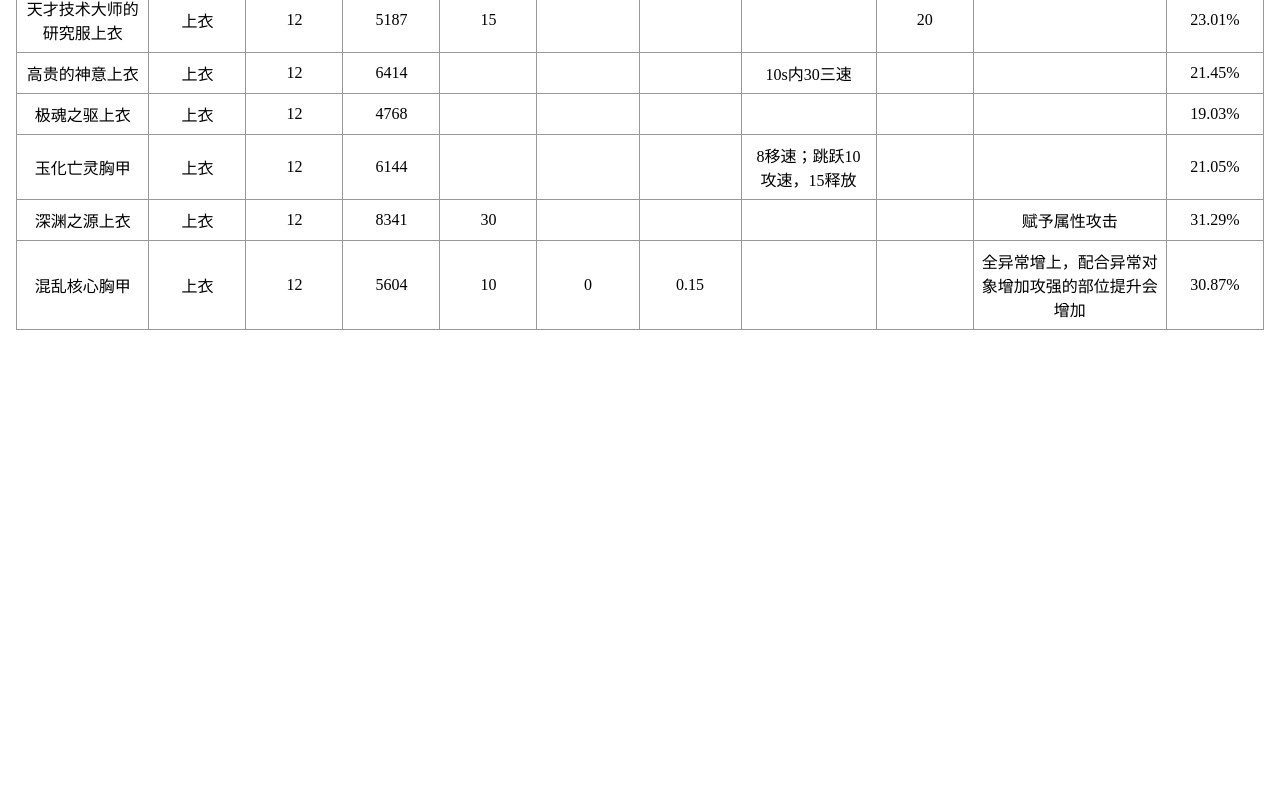
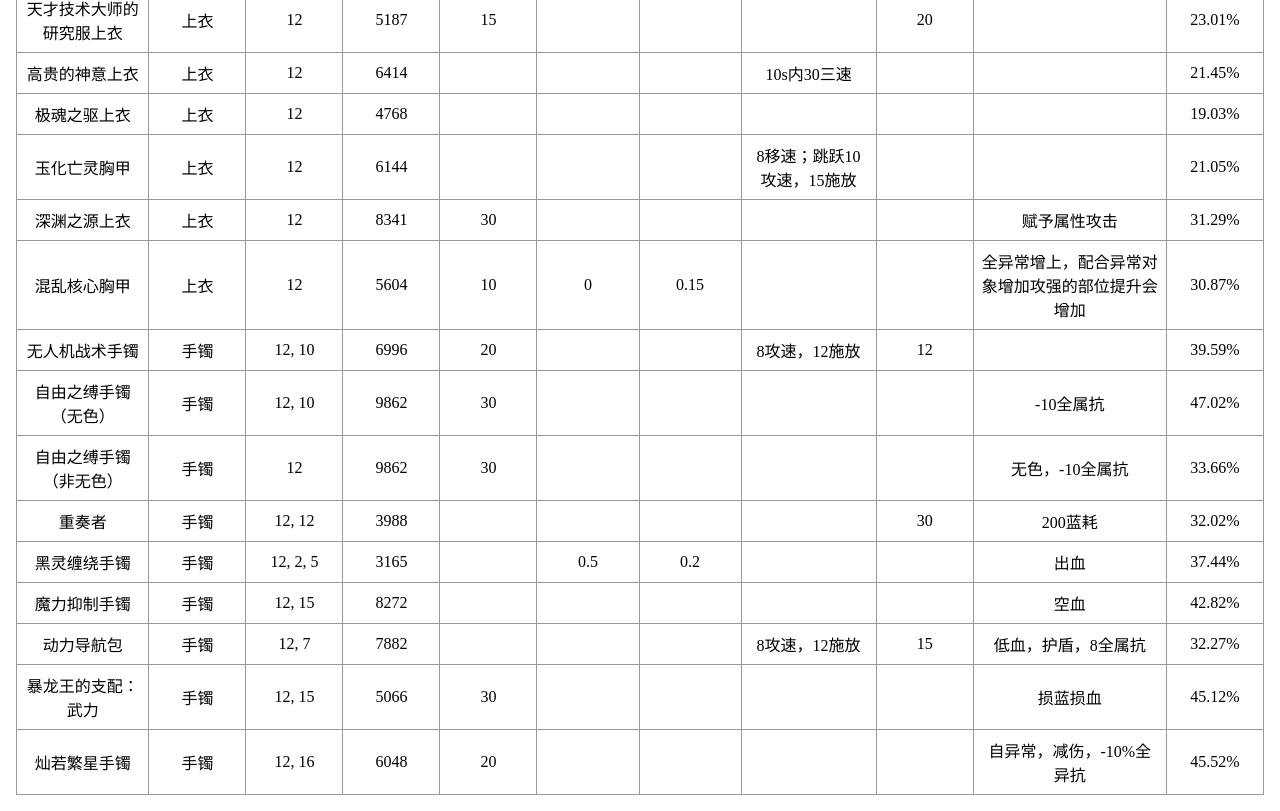
Before and after one commit to Gu-Miao/dnf-105ss, a React (Vite) app: page / in a window 1280 px wide. Shown: the part 900-1711 px from the top of the page. Before the commit the page ends 1246 px from the top, so only its background shows below. Built offline with nearby package versions, Linux system fonts and the light colour scheme.

Commit message:
Update data

```diff
--- a/src/data.ts
+++ b/src/data.ts
@@ -59,14 +59,14 @@ const data: Data[] = [
     type: '上衣',
     skillAttacks: [12, 5],
     attackEnhancement: 6753,
-    speed: '15攻速，22.5释放',
+    speed: '15攻速，22.5施放',
   },
   {
     name: '暗影流光战袍',
     type: '上衣',
     skillAttacks: [12],
     attackEnhancement: 6373,
-    speed: '8攻速，12释放',
+    speed: '8攻速，12施放',
     cd: 20,
   },
   {
@@ -90,7 +90,7 @@ const data: Data[] = [
     skillAttacks: [12, 5],
     attackEnhancement: 6803,
     elementEnhancement: 20,
-    speed: '5攻速，7.5释放',
+    speed: '5攻速，7.5施放',
     other: '空血',
   },
   {
@@ -142,7 +142,7 @@ const data: Data[] = [
     skillAttacks: [12, 2],
     attackEnhancement: 7126,
     elementEnhancement: 15,
-    speed: '10攻速，15释放',
+    speed: '10攻速，15施放',
     other: '物体，20火炕',
   },
   {
@@ -195,7 +195,7 @@ const data: Data[] = [
     type: '上衣',
     skillAttacks: [12],
     attackEnhancement: 6144,
-    speed: '8移速；跳跃10攻速，15释放',
+    speed: '8移速；跳跃10攻速，15施放',
   },
   {
     name: '深渊之源上衣',
@@ -218,6 +218,84 @@ const data: Data[] = [
       increasedAbnormalDamageEnhancement: 0.15,
     },
     other: '全异常增上，配合异常对象增加攻强的部位提升会增加',
+  },
+  {
+    name: '无人机战术手镯',
+    type: '手镯',
+    skillAttacks: [12, 10],
+    attackEnhancement: 6996,
+    elementEnhancement: 20,
+    cd: 12,
+    speed: '8攻速，12施放',
+  },
+  {
+    name: '自由之缚手镯（无色）',
+    type: '手镯',
+    skillAttacks: [12, 10],
+    attackEnhancement: 9862,
+    elementEnhancement: 30,
+    other: '-10全属抗',
+  },
+  {
+    name: '自由之缚手镯（非无色）',
+    type: '手镯',
+    skillAttacks: [12],
+    attackEnhancement: 9862,
+    elementEnhancement: 30,
+    other: '无色，-10全属抗',
+  },
+  {
+    name: '重奏者',
+    type: '手镯',
+    skillAttacks: [12, 12],
+    attackEnhancement: 3988,
+    cd: 30,
+    other: '200蓝耗',
+  },
+  {
+    name: '黑灵缠绕手镯',
+    type: '手镯',
+    skillAttacks: [12, 2, 5],
+    attackEnhancement: 3165,
+    abnormal: {
+      prevConversionRate: 0,
+      prevAbnormalDamageEnhancement: 0,
+      increasedConversionRate: 0.5,
+      increasedAbnormalDamageEnhancement: 0.2,
+    },
+    other: '出血',
+  },
+  {
+    name: '魔力抑制手镯',
+    type: '手镯',
+    skillAttacks: [12, 15],
+    attackEnhancement: 8272,
+    other: '空血',
+  },
+  {
+    name: '动力导航包',
+    type: '手镯',
+    skillAttacks: [12, 7],
+    attackEnhancement: 7882,
+    cd: 15,
+    speed: '8攻速，12施放',
+    other: '低血，护盾，8全属抗',
+  },
+  {
+    name: '暴龙王的支配：武力',
+    type: '手镯',
+    skillAttacks: [12, 15],
+    attackEnhancement: 5066,
+    elementEnhancement: 30,
+    other: '损蓝损血',
+  },
+  {
+    name: '灿若繁星手镯',
+    type: '手镯',
+    skillAttacks: [12, 16],
+    attackEnhancement: 6048,
+    elementEnhancement: 20,
+    other: '自异常，减伤，-10%全异抗',
   },
 ]
 
```
